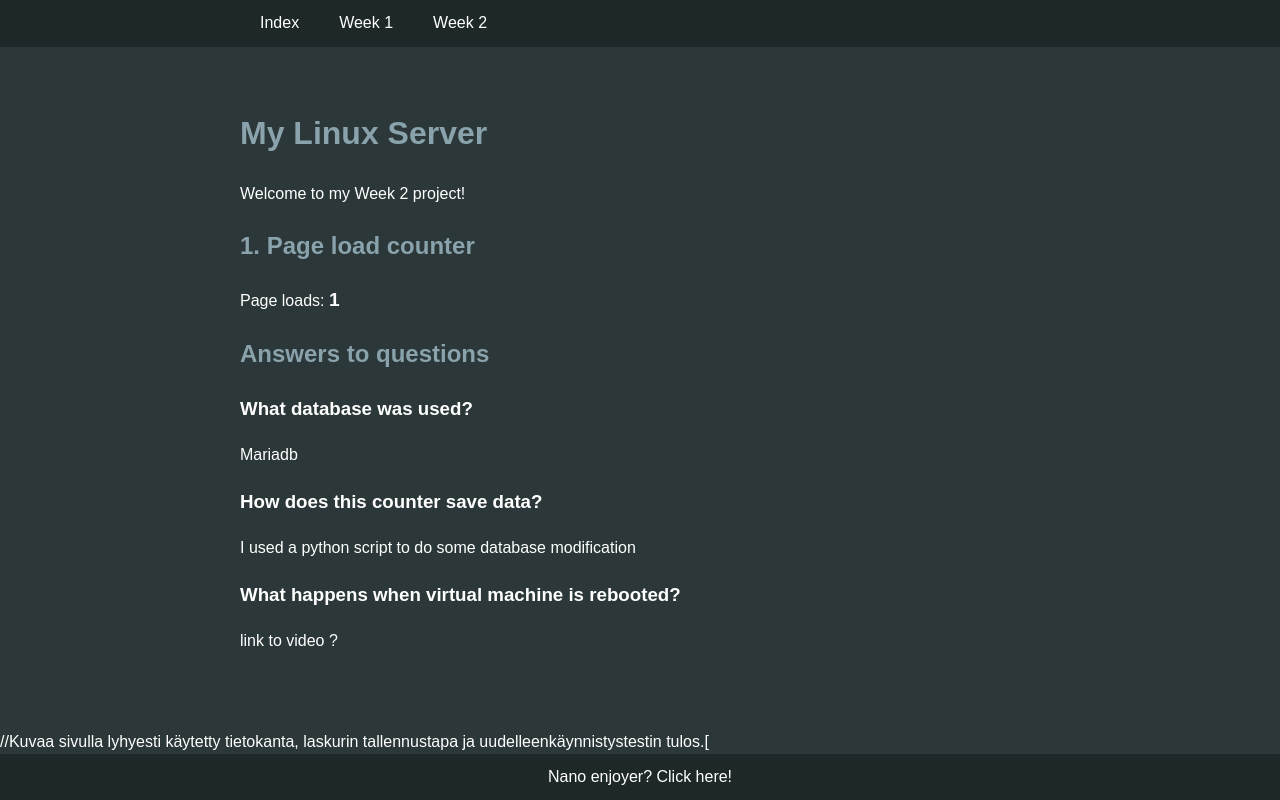
After one commit to Drediqq/la-kurssi, a Flask app: template templates/week2.html in a window 1280 px wide. The commit adds this page. Run offline with Flask 3, Linux system fonts and the light colour scheme; the template is opened without the code that fills it: most values are stand-ins (such as "Sample title", 1, 10 or a date in 2020).

Commit message:
add script, tree change

```diff
--- /dev/null
+++ b/python/app.py
@@ -0,0 +1,69 @@
+from flask import Flask, render_template
+import os
+import mariadb
+
+app = Flask(__name__)
+
+DB_HOST = os.getenv('DB_HOST', 'localhost')
+DB_NAME = os.getenv('DB_NAME', 'counter_db')
+DB_USER = os.getenv('DB_USER', 'sovellus_kayttaja')
+DB_PASSWORD = os.getenv('DB_PASSWORD', 'salasana')
+DB_PORT = int(os.getenv('DB_PORT', 3306))
+
+def get_db_connection():
+    """Connects to db running in docker"""
+    conn = mariadb.connect(
+        host=DB_HOST,
+        database=DB_NAME,
+        user=DB_USER,
+        password=DB_PASSWORD,
+        port=DB_PORT
+    )
+    return conn
+
+def init_db():
+    """Makes a table if it doesn't exist"""
+    try:
+        conn = get_db_connection()
+        cursor = conn.cursor()
+        cursor.execute('''
+            CREATE TABLE IF NOT EXISTS visits (
+                id INT AUTO_INCREMENT PRIMARY KEY,
+                count INTEGER NOT NULL
+            )
+        ''')
+        cursor.execute('SELECT COUNT(*) FROM visits')
+        if cursor.fetchone()[0] == 0:
+            cursor.execute('INSERT INTO visits (count) VALUES (0)')
+        conn.commit()
+        cursor.close()
+        conn.close()
+    except Exception as e:
+        print(f"Failed to connect maria: {e} :(")
+
+@app.route('/viikko2/')
+def index():
+    count = 0
+    try:
+        conn = get_db_connection()
+        cursor = conn.cursor()
+
+        # +1 to count
+        cursor.execute('UPDATE visits SET count = count + 1 WHERE id = 1')
+        conn.commit()
+
+        cursor.execute('SELECT count FROM visits WHERE id = 1')
+        count = cursor.fetchone()[0]
+
+        cursor.close()
+        conn.close()
+    except Exception as e:
+        print(f"Database error: {e}")
+        count = "THIS TEXT SHOULD BE A NUMBER!"
+
+    # Sends count to html <- definitely not sending vampires
+    return render_template('week2.html', count=count)
+
+if __name__ == '__main__':
+    init_db()
+    app.run(host='127.0.0.1', port=5000)
--- a/css/style.css
+++ b/static/css/style.css
@@ -112,3 +112,8 @@ button {
     color: var(--primary-text-color);
     text-decoration: underline;
 }
+.counter {
+    font-size: 1.2em;
+    font-weight: bold;
+    color: var(--primary-text-color);
+}
--- a/js/scripts.js
+++ b/static/js/scripts.js
@@ -5,7 +5,8 @@ document.addEventListener('DOMContentLoaded', () => {
     header.innerHTML = `
         <div class="header-links">
             <a href="index.html">Index</a>
-            <a href="week1.html">Week 1 Assignment</a>
+            <a href="week1.html">Week 1</a>
+            <a href="week2.html">Week 2</a>
         </div>
     `;
     footer.innerHTML = `
--- a/week1.html
+++ b/templates/week1.html
@@ -2,7 +2,7 @@
 <html lang="en">
 
 <head>
-    <link rel="stylesheet" href="css/style.css">
+    <link rel="stylesheet" href="../static/css/style.css">
     <meta charset="UTF-8">
     <meta name="viewport" content="width=device-width, initial-scale=1">
     <title>My Linux Server — Week 1</title>
@@ -66,7 +66,7 @@
         </div>
 
     </div>
-    <script src="js/scripts.js"></script>
+    <script src="../static/js/scripts.js"></script>
 </body>
 
 </html>
--- /dev/null
+++ b/templates/week2.html
@@ -0,0 +1,34 @@
+<!DOCTYPE html>
+<html lang="en">
+
+<head>
+    <link rel="stylesheet" href="../static/css/style.css">
+    <meta charset="UTF-8">
+    <meta name="viewport" content="width=device-width, initial-scale=1">
+    <title>My Linux Server — Week 2</title>
+</head>
+
+
+<body>
+    <div class="content">
+        <h1>My Linux Server</h1>
+        <p>Welcome to my Week 2 project!</p>
+
+        <h2>1. Page load counter</h2>
+        <p>Page loads: <span class="counter">{{ count }}</span></p>
+
+        <h2>Answers to questions</h2>
+        <h3>What database was used?</h3>
+        <p>Mariadb</p>
+        <h3>How does this counter save data?</h3>
+        <p>I used a python script to do some database modification</p>
+        <h3>What happens when virtual machine is rebooted?</h3>
+        <p>link to video ?</p>
+    </div>
+    //Kuvaa sivulla lyhyesti käytetty tietokanta, laskurin tallennustapa ja uudelleenkäynnistystestin tulos.[
+    <script src="../static/js/scripts.js"></script>
+</body>
+
+
+
+</html>
```
Also changed, not shown: templates/index.html (renamed from index.html, +6 -3 lines).
